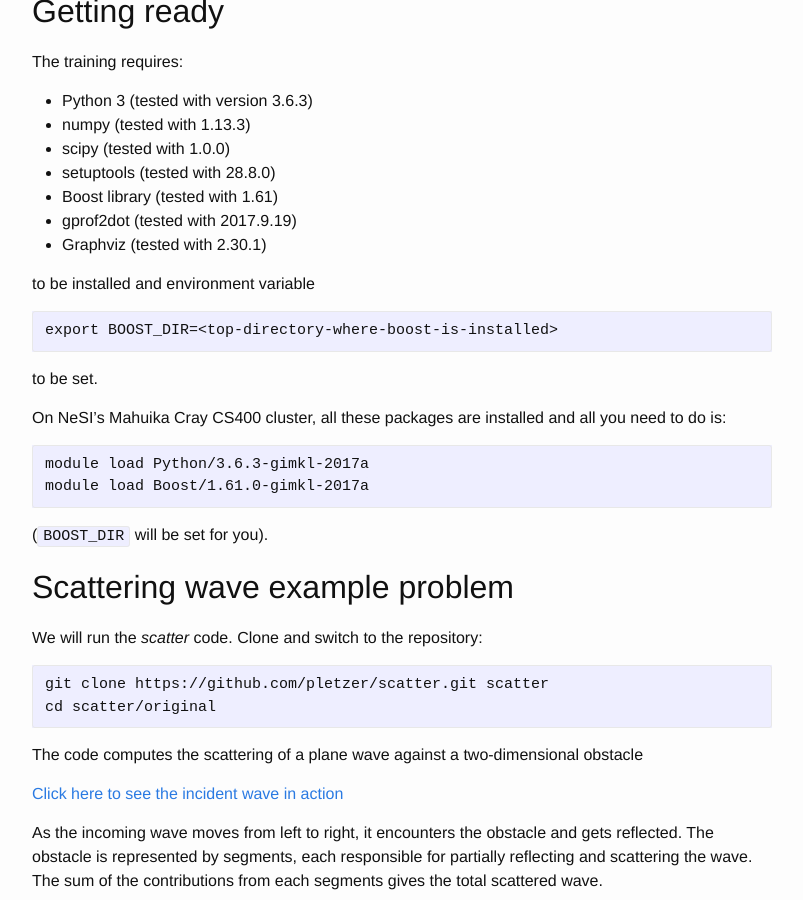
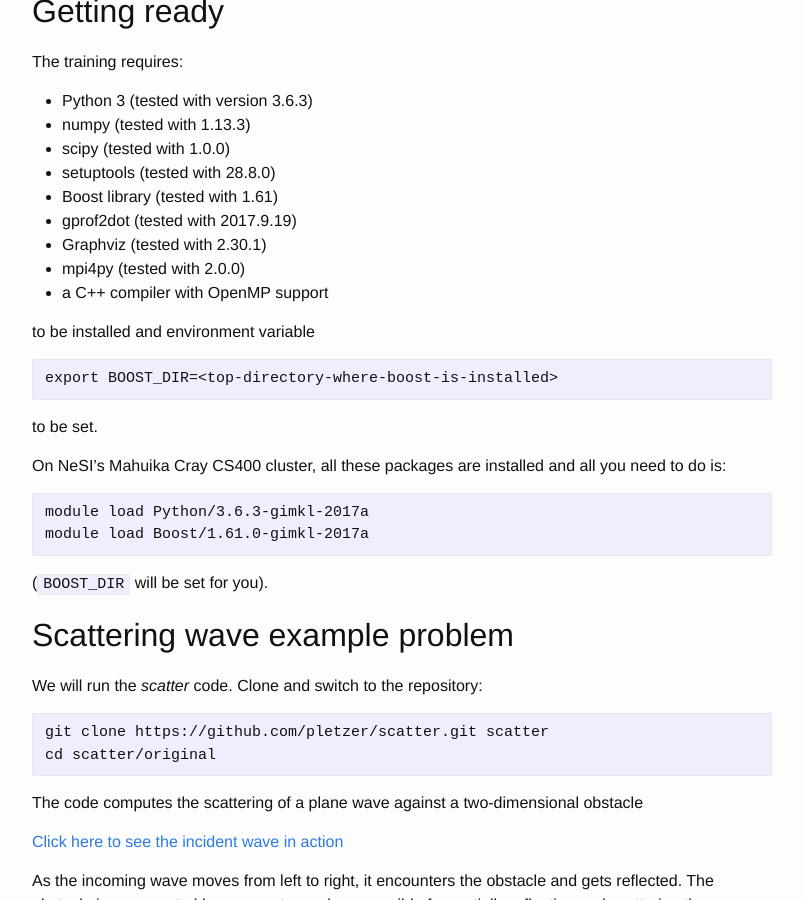
Before and after one commit to nesi/perf-training, a Jekyll site: the page built from _lessons/python-scatter/00-introduction.md, in a window 1280 px wide and 900 px high, scrolled down 1057 px. Shown: the whole window, without its empty margins (238-1041 px from the left). Built offline with Jekyll 4.4.1, drawn with Linux system fonts in a browser that asks for light colours.

Commit message:
+ C++ compiler with OpenMP and mpi4py

````diff
--- a/_lessons/python-scatter/00-introduction.md
+++ b/_lessons/python-scatter/00-introduction.md
@@ -33,6 +33,8 @@ The training requires:
  * Boost library (tested with 1.61)
  * gprof2dot (tested with 2017.9.19)
  * Graphviz (tested with 2.30.1)
+ * mpi4py (tested with 2.0.0)
+ * a C++ compiler with OpenMP support
 
 to be installed and environment variable
 ```
````
